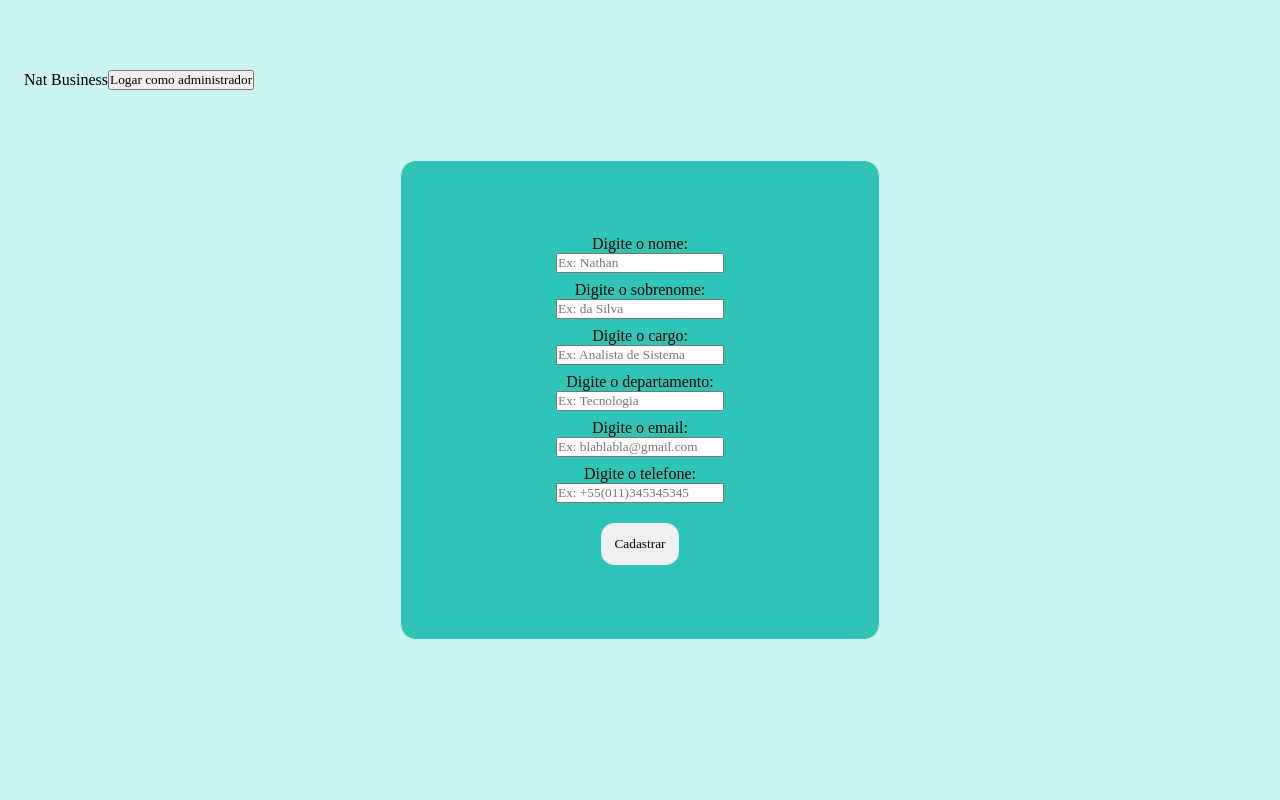
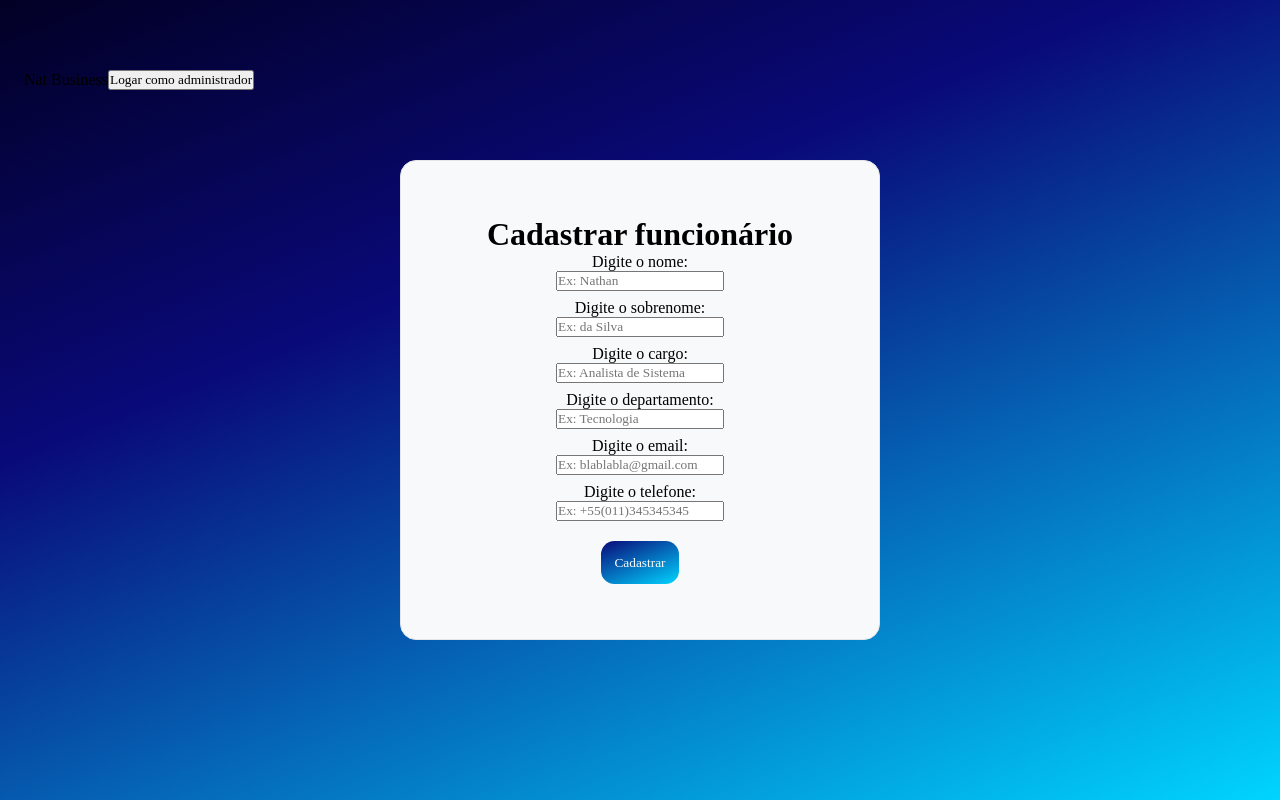
Before and after one commit to NathanGbl/Cadastro-Funcionario, a plain HTML site: page index.html in a window 1280 px wide. Drawn offline with Linux system fonts and the light colour scheme.

Commit message:
Coloquei a cor de fundo como gradiente e a cor do botão também.

```diff
--- a/index.html
+++ b/index.html
@@ -13,6 +13,7 @@
     </header>
     <main>
         <form action="" method="get">
+            <h1>Cadastrar funcionário</h1>
             <label for="nome">Digite o nome:</label>
             <input type="text" name="name" id="nome" placeholder="Ex: Nathan">
             <label for="sobrenome">Digite o sobrenome:</label>
--- a/style.css
+++ b/style.css
@@ -3,21 +3,23 @@
     box-sizing: border-box;
     padding: 0;
     font-family: 'Times New Roman', Times, serif;
-    /* color: var(--white); */
+    color: var(--black);
 }
 
 :root {
-    --orange: #FF9F1C;
-    --yellow: #FFBF69;
-    --white: #FFFFFF;
-    --light_blue: #CBF3F0;
-    --green: #2EC4B6;
+    --black: #000000;
+    --blue: #14213D;
+    --white: #f8f9fa;
+    --orange: #FCA311;
+    --grey: #E5E5E5;
+
 }
 
 body {
     width: 100%;
     height: 100%;
-    background-color: var(--light_blue);
+    background: rgb(2,0,36);
+    background: linear-gradient(158deg, rgba(2,0,36,1) 0%, rgba(9,9,121,1) 35%, rgba(0,212,255,1) 100%);
 }
 
 header {
@@ -25,7 +27,7 @@ header {
     display: flex;
     align-items: center;
     padding: 1.5em;
-    background-color: var(--light_blue);
+    background-color: var(--yellow);
 }
 
 form {
@@ -34,23 +36,34 @@ form {
     flex-direction: column;
     justify-content: center;
     align-items: center;
-    border: 1px solid var(--light_blue);
-    background-color: var(--green);
+    border: 1px solid var(--grey);
+    background-color: var(--white);
     border-radius: 1em;
     margin: 0 auto;
     max-width: 30em;
     padding: 0 auto;
 }
 
+label {
+    display: flex;
+    justify-items: left;
+}
 #cadastrar {
     margin-top: 1.5em;
     padding: 1em;
     border-radius: 1em;
     border: 0;
+    color: var(--white);
+    /* background: linear-gradient(158deg, rgba(2,0,36,1) 0%, rgba(9,9,121,1) 35%, rgba(0,212,255,1) 100%); */
+    background: rgb(2,0,36);
+    background: linear-gradient(158deg, rgba(2,0,36,1) 0%, rgba(9,9,121,1) 0%, rgba(0,212,255,1) 100%);
+
 }
 
 #cadastrar:hover {
-
+    background-color: var(--green);
+    transition: 0.7s;
+    cursor: pointer;
 }
 
 footer {
@@ -58,7 +71,7 @@ footer {
     display: flex;
     align-items: center;
     padding: 1.5em;
-    background-color: var(--light_blue);
+    /* background-color: var(--orange); */
 }
 
 form input + label {
```
